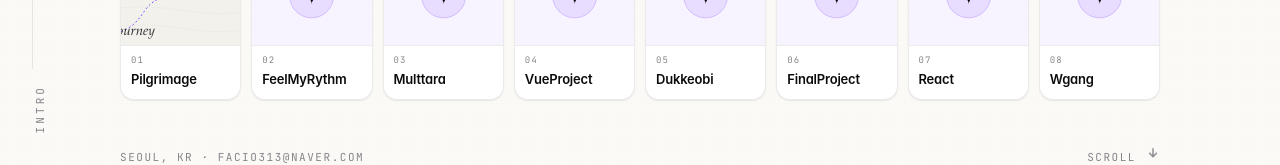
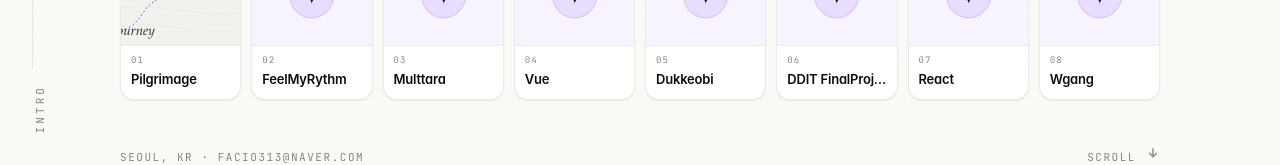
Before and after one commit to facio313/Bonifacio, a React (Vite) app: page / in a window 1280 px wide. Shown: the part 603-768 px from the top of the page. Built offline with nearby package versions, Linux system fonts and the light colour scheme; a web font is replaced by a local one.

Commit message:
Mark renamed portfolio demos live

```diff
--- a/src/apps.config.ts
+++ b/src/apps.config.ts
@@ -32,32 +32,32 @@ export const apps: App[] = [
     icon: '✨',
   },
   {
-    id: 'vueproject',
-    title: 'VueProject',
-    description: 'Vue와 OpenLayers·GeoServer를 활용한 공간정보 웹 프로젝트.',
-    href: '/vueproject/',
-    status: 'wip',
-    tags: ['Vue', 'OpenLayers', 'GeoServer'],
+    id: 'vue',
+    title: 'Vue',
+    description: 'Vue와 OpenLayers로 지도와 도형 편집을 체험하는 공간정보 데모.',
+    href: '/vue/',
+    status: 'live',
+    tags: ['Vue', 'OpenLayers', 'Demo'],
     color: '#42b883',
     icon: '🌍',
   },
   {
     id: 'dukkeobi',
     title: 'Dukkeobi',
-    description: '주거 정보와 안전 현황을 지도에서 확인하는 Spring MVC 프로젝트.',
+    description: '주거·안전 지도 프로젝트를 데이터 변경 없이 둘러보는 읽기 전용 아카이브.',
     href: '/dukkeobi/',
-    status: 'wip',
-    tags: ['Spring MVC', 'MyBatis', 'PostgreSQL'],
+    status: 'live',
+    tags: ['Spring MVC', 'Map', 'Read-only'],
     color: '#4d8b55',
     icon: '🏠',
   },
   {
-    id: 'finalproject',
-    title: 'FinalProject',
-    description: 'Spring MVC 기반으로 구현한 팀 포트폴리오 프로젝트.',
-    href: '/finalproject/',
-    status: 'wip',
-    tags: ['Spring MVC', 'Java', 'WebSocket'],
+    id: 'ddit-finalproject',
+    title: 'DDIT FinalProject',
+    description: '레거시 팀 프로젝트의 구성과 구현 내용을 소개하는 읽기 전용 아카이브.',
+    href: '/ddit-finalproject/',
+    status: 'live',
+    tags: ['Spring MVC', 'Java', 'Archive'],
     color: '#e15d44',
     icon: '🧩',
   },
```
